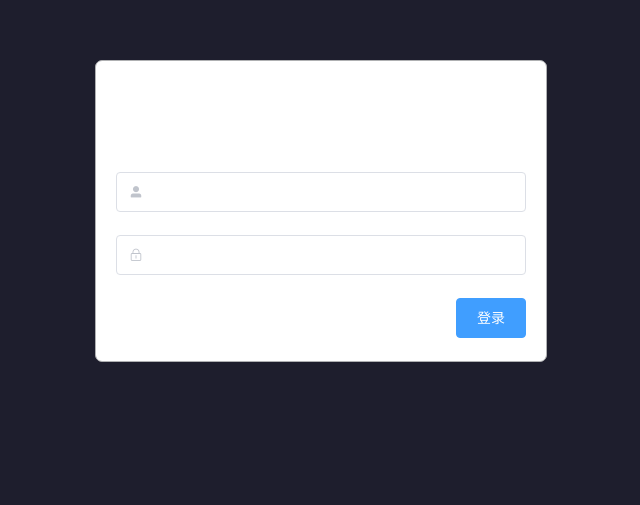
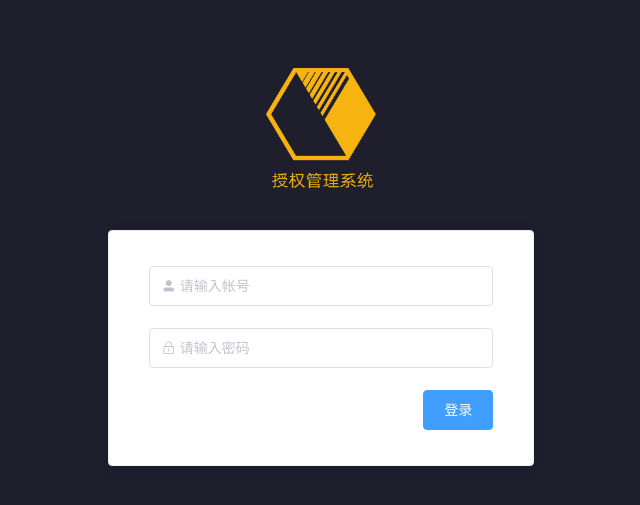
Before and after one commit to OwnAAA/licence_manager, a Vue app: page /login in a window 1280 px wide. Shown: the part 189-694 px from the top of the page, without its empty margins (319-959 px from the left). Built offline with nearby package versions, Linux system fonts and the light colour scheme.

Commit message:
调整登入页

```diff
--- a/src/App.vue
+++ b/src/App.vue
@@ -1,6 +1,6 @@
 <template>
   <div id="app">
-  <router-view></router-view>
+    <router-view></router-view>
   </div>
 </template>
 
--- a/src/assets/css/global.css
+++ b/src/assets/css/global.css
@@ -1,6 +1,7 @@
 html,
 body,
 #app {
+  font-family: "Helvetica Neue",Helvetica,"PingFang SC","Hiragino Sans GB","Microsoft YaHei","微软雅黑",Arial,sans-serif;
   height: 100%;
   margin: 0;
   padding: 0;
--- a/src/views/Login.vue
+++ b/src/views/Login.vue
@@ -1,28 +1,39 @@
 <template>
   <div class="login_container">
-    <div class="login_box">
+    <el-row type="flex" align="middle" justify="center" style="margin-top:0;">
+      <img
+      class="logo"
+      src="../assets/logo.png">
+    </el-row>
+    <el-row type="flex" align="middle" justify="center">
+      <el-col :xs="22" :sm="16" :md="8">
+        <br/>
+        <el-card class="box-card">
           <!-- 登录表单 -->
           <el-form
             :model="loginForm"
             :rules="login_rules"
             ref="loginForm"
             label-width="0px"
-        class="login_form"
           >
             <!-- 账号 -->
             <el-form-item prop="username">
-          <el-input v-model.trim="loginForm.username" prefix-icon="el-icon-user-solid"></el-input>
+              <el-input v-model.trim="loginForm.username" prefix-icon="el-icon-user-solid" placeholder="请输入帐号"></el-input>
             </el-form-item>
             <!-- 密码 -->
             <el-form-item prop="password">
-          <el-input v-model="loginForm.password" type="password" prefix-icon="el-icon-lock"></el-input>
+              <el-input v-model="loginForm.password" type="password" prefix-icon="el-icon-lock" placeholder="请输入密码"></el-input>
             </el-form-item>
             <!-- 登录按钮 -->
             <el-form-item class="login_btn">
               <el-button type="primary" @click="login('loginForm')">登录</el-button>
             </el-form-item>
           </el-form>
-    </div>
+        </el-card>
+      </el-col>
+    </el-row>
+    <!-- <div class="login_box"> -->
+    <!-- </div> -->
   </div>
 </template>
 <script>
@@ -81,30 +92,33 @@ export default {
 </script>
 
 <style lang="css" scoped>
+.logo {
+  font-weight: lighter;
+  font-size: 15px;
+  text-align: center;
+  width: 120px;
+  height: 130px;
+  margin-top: 20%;
+  /* position: absolute;
+  margin-top: -300px; */
+}
+
 .login_container {
   width: 100%;
   height: 100%;
   background-color: #1e1e2d;
 }
-.login_title {
-  position: absolute;
-  top: 25%;
-  left: 30%;
-  font-size: 2em;
-  font-family: "Arial Negreta", "Arial Normal", "Arial";
-  color: #fff;
-}
 .login_box {
-  background-color: #fff;
+  background: #f7f7f7;
   /* opacity: 0.9; */
   border: 1px solid #afb0b2;
   width: 450px;
   height: 300px;
   border-radius: 7px;
-  position: absolute;
+  /* position: absolute;
   top: 50%;
-  left: 50%;
-  transform: translate(-50%, -50%);
+  left: 50%; */
+  /* transform: translate(-50%, -50%); */
 }
 .login_form {
   position: absolute;
@@ -125,5 +139,6 @@ export default {
 .login_btn {
   display: flex;
   justify-content: flex-end;
+  margin-bottom: 0;
 }
 </style>
```
Also changed, not shown: src/assets/logo.png (added). Lines whose indentation alone changed are shown as unchanged.
